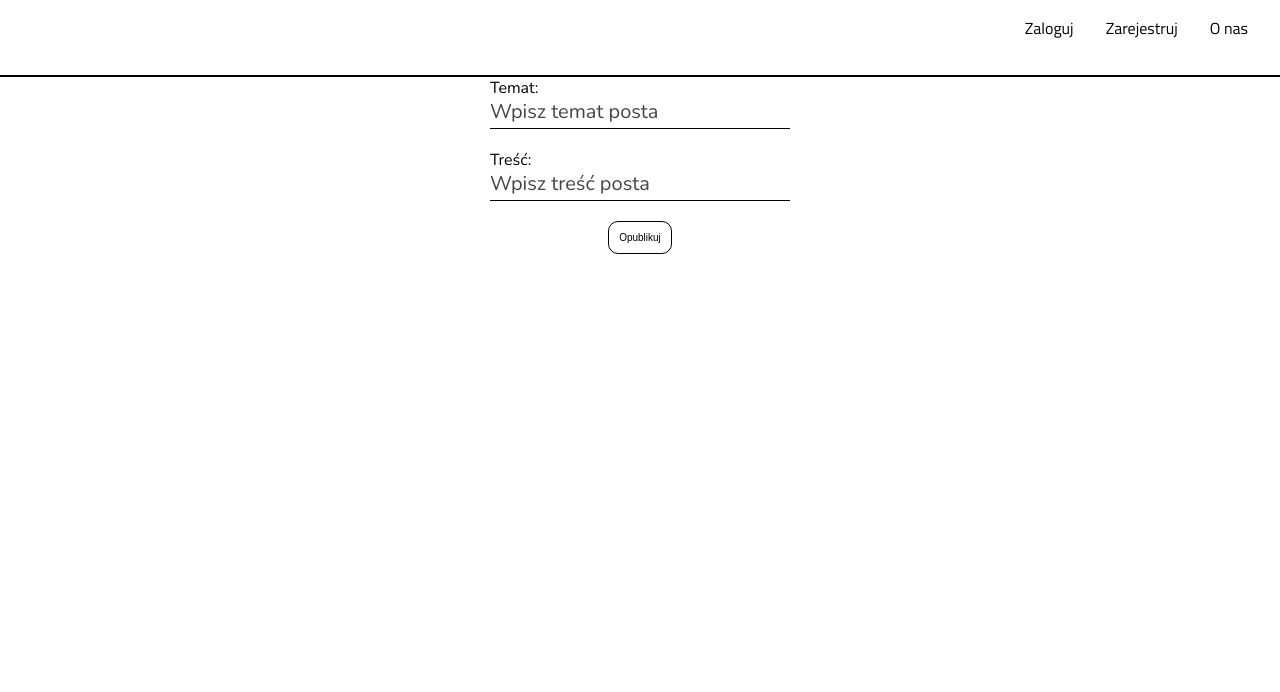
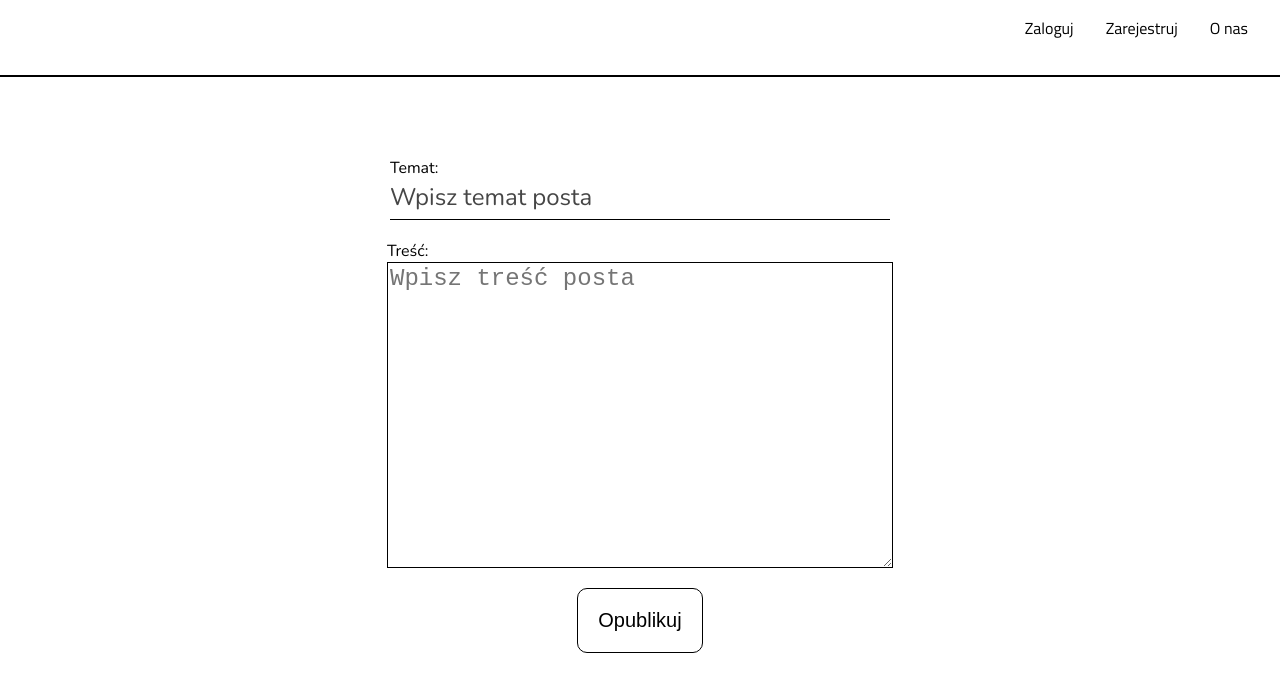
Before and after one commit to mattxml/ReactApp, a React (Create React App) app: page /addpost in a window 1280 px wide. Shown: the top 692 px of the page. Built offline with nearby package versions, Linux system fonts and the light colour scheme; no server answers.

Commit message:
Start working with api comments

```diff
--- a/src/components/Register.js
+++ b/src/components/Register.js
@@ -30,15 +30,6 @@ const GoLoginPage = () => {
 const Register = () => {
   const [tempRegister, addTempRegister] = useState([]);
   const [isError, setError] = useState(undefined);
-
-  let w = {
-    login: "",
-    password: "",
-    repassword: "",
-    mail: "",
-    name: ""
-  };
-
   const validateEmail = email => {
     var re = /^(([^<>()\[\]\\.,;:\s@"]+(\.[^<>()\[\]\\.,;:\s@"]+)*)|(".+"))@((\[[0-9]{1,3}\.[0-9]{1,3}\.[0-9]{1,3}\.[0-9]{1,3}\])|(([a-zA-Z\-0-9]+\.)+[a-zA-Z]{2,}))$/;
     return re.test(String(email).toLowerCase());
@@ -76,8 +67,6 @@ const Register = () => {
       axios
         .post("http://localhost:3001/users", newUser)
         .then(res => {
-          console.log(res);
-          console.log(res.data);
           setError(false);
         })
         .catch(error => {
--- a/src/components/WallComponents/AddPost.js
+++ b/src/components/WallComponents/AddPost.js
@@ -1,36 +1,51 @@
-import React, { useState } from "react";
+import React, { useState, useEffect, useContext } from "react";
 import {
   PostForm,
   FormButton,
   InputWrapper,
-  TextField
+  TextField,
+  TextArea
 } from "../../styles/WallStyle";
+import { Redirect } from "react-router-dom";
+import { NewLoginInfo } from "../../context/LoginInfo";
+import axios from "axios";
+const GoPostsPage = () => {
+  const [timeToRedirect, setTimeToRedirect] = useState(false);
+
+  useEffect(() => {
+    setTimeout(() => setTimeToRedirect(true), 1200);
+  }, []);
+
+  return <div>{timeToRedirect && <Redirect to="/wall" />}</div>;
+};
 const AddPost = () => {
+  const user = useContext(NewLoginInfo);
+  const [userid, setUserId] = useState();
   const [tempPost, setPost] = useState([]);
-  const [isError, setError] = useState(false);
+  const [isError, setError] = useState(undefined);
+
   const publicPost = () => {
-    /*
-    if (tempPost.subject.length > 2 && tempPost.content.length > 2) {
-      posts.push(tempPost);
-      console.log(tempPost);
-      console.log(tempPost.subject.length);
-      console.log(tempPost.content.length);
-      setError(false);
-    } else {
-      setError(true);
-    }
-    setPost({
-      id: 20,
-      by: 2,
-      subject: "",
-      content: ""
-    });
-    */
+    const newPost = {
+      idposts: 0,
+      tytul: tempPost.subject,
+      content: tempPost.content,
+      wynik: 100,
+      autor: userid
+    };
+
+    axios
+      .post("http://localhost:3001/posts", newPost)
+      .then(res => {
+        setError(false);
+      })
+      .catch(error => {
+        setError(true);
+      });
+
+    console.log(newPost);
   };
   const newSubject = event => {
     setPost({
-      id: 20,
-      by: 2,
       subject: event.target.value
     });
   };
@@ -40,13 +55,32 @@ const AddPost = () => {
       content: event.target.value
     });
   };
+  useEffect(() => {
+    const fetchData = async () => {
+      const result = await axios(
+        `http://localhost:3001/users/${user.username}`
+      );
+      return result.data;
+    };
+    fetchData().then(res => {
+      setUserId(res[0].idusers);
+    });
+  }, []);
   return (
     <PostForm>
-      {isError && <p className="errorMessage">Post jest za krótki</p>}
+      {isError == false && (
+        <div>
+          <p className="successMessage">Udało się dodać post</p>
+          <GoPostsPage />
+        </div>
+      )}
+      {isError == true && (
+        <p className="errorMessage">Nie udało się dodać postu.</p>
+      )}
       <InputWrapper>
         <label for="subject">Temat:</label>
         <TextField
-          className={isError && "TextFieldError"}
+          className={isError === true && "TextFieldError"}
           placeholder="Wpisz temat posta"
           type="text"
           id="subject"
@@ -57,8 +91,8 @@ const AddPost = () => {
       </InputWrapper>
       <InputWrapper>
         <label for="content">Treść:</label>
-        <TextField
-          className={isError && "TextFieldError"}
+        <TextArea
+          className={isError === true && "TextFieldError"}
           placeholder="Wpisz treść posta"
           type="text"
           id="content"
--- a/src/components/WallComponents/CommentsLoading.js
+++ b/src/components/WallComponents/CommentsLoading.js
@@ -1,5 +1,5 @@
 import React, { useState, useEffect } from "react";
-import { comments } from "../../temp/comments";
+import axios from "axios";
 import { UserList } from "./UserList";
 import {
   UnorderedComment,
@@ -9,42 +9,54 @@ import {
 } from "../../styles/WallStyle";
 export const CommentsLoading = props => {
   const [numberOfPosts, setnumberOfPosts] = useState(2);
-  const commentByPosts = comments.filter(({ postid }) => postid === props.id);
   const [hasMore, setHasMore] = useState(true);
+  const [commentInfo, setCommentInfo] = useState();
+  async function myAsyncEffect() {
+    const result = await axios(
+      `http://localhost:3001/commentsbypost/${props.id}`
+    );
+    setCommentInfo(result.data);
+  }
+
   useEffect(() => {
-    if (commentByPosts.length <= numberOfPosts) {
-      setHasMore(false);
-    }
-  });
+    myAsyncEffect();
+  }, []);
 
   const loadMore = () => {
-    const subtraction = commentByPosts.length - numberOfPosts;
+    const subtraction = commentInfo.length - numberOfPosts;
     if (subtraction >= 2) {
       setnumberOfPosts(val => val + 2);
     } else if (subtraction == 1) {
       setnumberOfPosts(val => val + 2);
     }
-    if (commentByPosts.length <= numberOfPosts) {
+    if (commentInfo.length <= numberOfPosts) {
       setHasMore(false);
     }
   };
   return (
     <div>
-      {commentByPosts.slice(0, numberOfPosts).map(({ postid, by, content }) => {
+      {console.log(commentInfo)}
+      {commentInfo !== undefined && (
+        <div>
+          {commentInfo
+            .slice(0, numberOfPosts)
+            .map(({ postid, commentautor, commentcontent }) => {
               return (
                 <UnorderedComment>
                   <CommentAuthor>
-              <UserList by={by} />
+                    <UserList by={commentautor} />
                   </CommentAuthor>
-            <CommentContent>{content}</CommentContent>
+                  <CommentContent>{commentcontent}</CommentContent>
                 </UnorderedComment>
               );
             })}
-      {hasMore === true && (
+          {hasMore === true && commentInfo.length > numberOfPosts && (
             <ShowComments onClick={loadMore}>
               Wyświetl więcej komentarzy
             </ShowComments>
           )}
         </div>
+      )}
+    </div>
   );
 };
--- a/src/components/WallComponents/UserList.js
+++ b/src/components/WallComponents/UserList.js
@@ -1,9 +1,21 @@
-import React from "react";
-import { users } from "../../temp/users";
+import React, { useState, useEffect } from "react";
+import axios from "axios";
 import { UserLink } from "../../styles/WallStyle";
 export const UserList = props => {
-  const userName = users.filter(({ id }) => id === props.by);
+  const [userInfo, setUserInfo] = useState();
+  async function myAsyncEffect() {
+    const result = await axios(`http://localhost:3001/users/${props.by}`);
+    setUserInfo(result.data[0]);
+  }
+  useEffect(() => {
+    myAsyncEffect();
+  }, []);
+
   return (
-    <UserLink to={"/users/" + userName[0].id}>{userName[0].name}</UserLink>
+    <div>
+      {userInfo !== undefined && (
+        <UserLink to={"/users/" + userInfo.idusers}>{userInfo.imie}</UserLink>
+      )}
+    </div>
   );
 };
--- a/src/styles/WallStyle.js
+++ b/src/styles/WallStyle.js
@@ -97,6 +97,7 @@ export const PostSubject = styled.li`
 `;
 export const PostContent = styled.li`
   margin-top: 1em;
+  width: 100%;
 `;
 
 export const UnorderedComment = styled.li`
@@ -140,6 +141,7 @@ export const PostLink = styled(Link)`
   }
 `;
 export const PostForm = styled.form`
+  margin: 5em 0 0 0;
   display: flex;
   align-items: center;
   justify-content: center;
@@ -153,11 +155,11 @@ export const InputWrapper = styled.div`
 `;
 export const TextField = styled.input`
   font-family: "Nunito", sans-serif;
-  min-width: 300px;
-  height: 25px;
+  min-width: 500px;
+  height: 35px;
   outline-color: black;
   background: transparent;
-  font-size: 20px;
+  font-size: 24px;
   border: none;
   border-bottom: 1px solid black;
   line-height: 1.2px;
@@ -171,13 +173,20 @@ export const TextField = styled.input`
     padding: 0 0 0.4em 0;
   }
 `;
+export const TextArea = styled.textarea`
+  border: 1px solid black;
+  min-width: 500px;
+  min-height: 300px;
+  font-size: 24px;
+  outline: none;
+`;
 export const FormButton = styled.input`
   background: white;
   border: 1px solid black;
   border-radius: 10px;
   padding: 1em;
   cursor: pointer;
-  font-size: 10px;
+  font-size: 20px;
   :hover,
   :focus {
     color: white;
```
Lines whose indentation alone changed are shown as unchanged.
